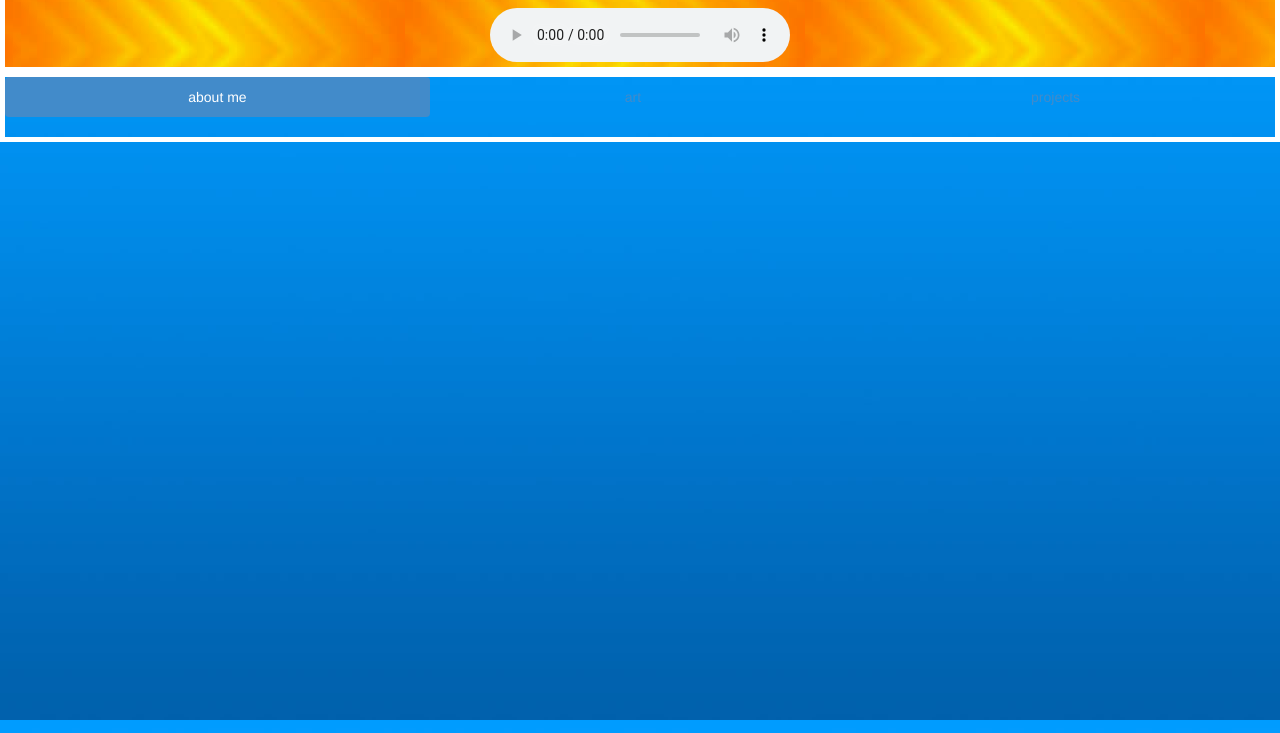
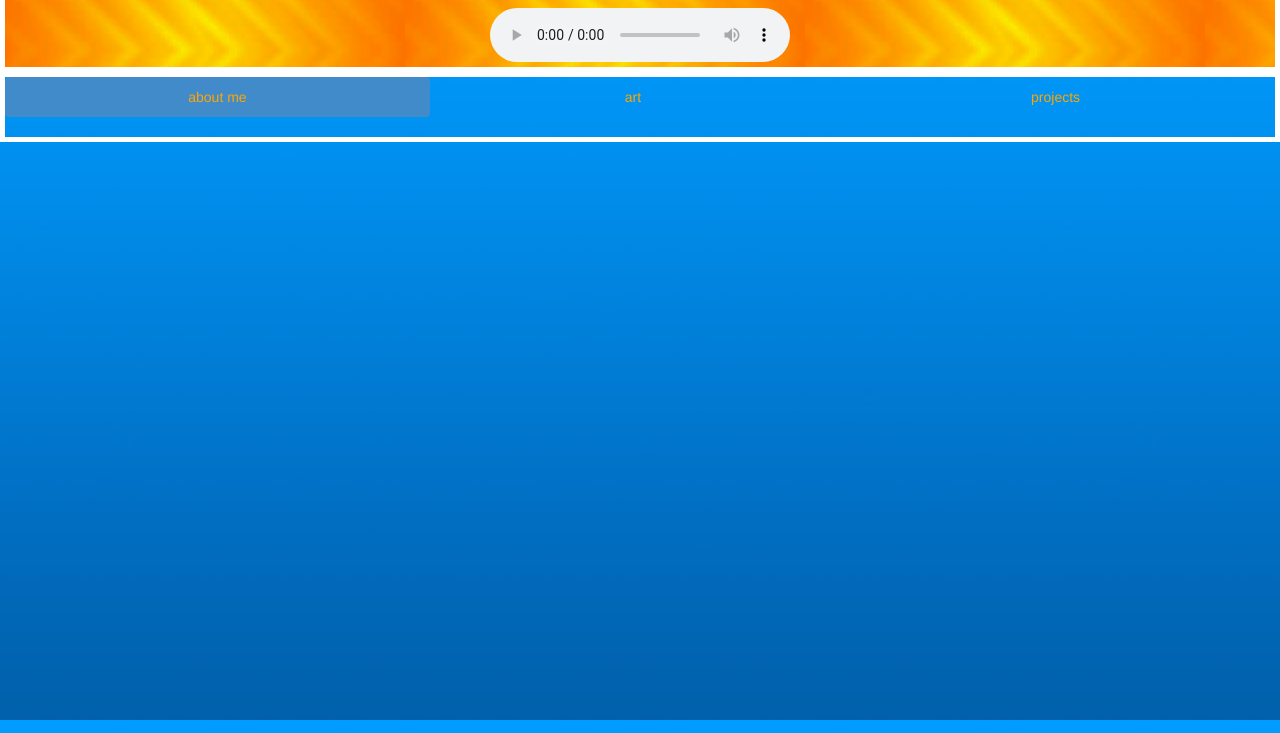
Before and after one commit to DRAGONBALLER/portfolio1, a plain HTML site: page art.html in a window 1280 px wide. Shown: the part 67-800 px from the top of the page. Drawn offline with Linux system fonts and the light colour scheme.

Commit message:
font color change I changed the color of my font

```diff
--- a/art.html
+++ b/art.html
@@ -19,9 +19,9 @@
 </div>
 	<div> <nav class="list-group">
 	<ul class="nav nav-pills nav-justified" role="tablist">
-  <li class="active"><a href="index.html">about me</a></li>
-  <li><a href="art.html">art</a></li>
-  <li><a href="projects.html">projects</a></li>
+  <li class="active"><a href="index.html"><font color="orange">about me</a></li></font>
+  <li><a href="art.html"><font color="orange">art</a></li></font>
+  <li><a href="projects.html"><font color="orange">projects</a></li></font>
 </ul></div>
 
 <div class="container">
```
